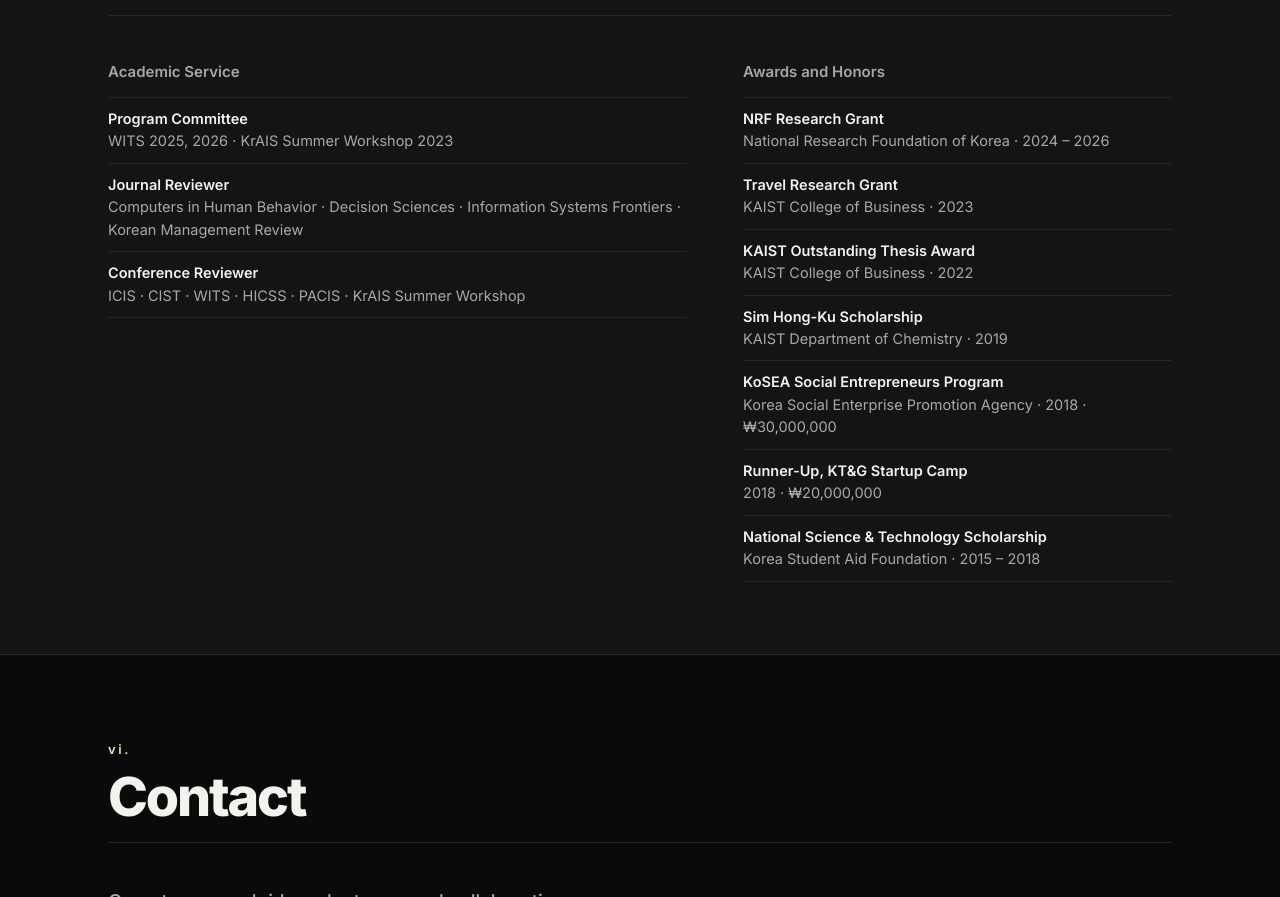
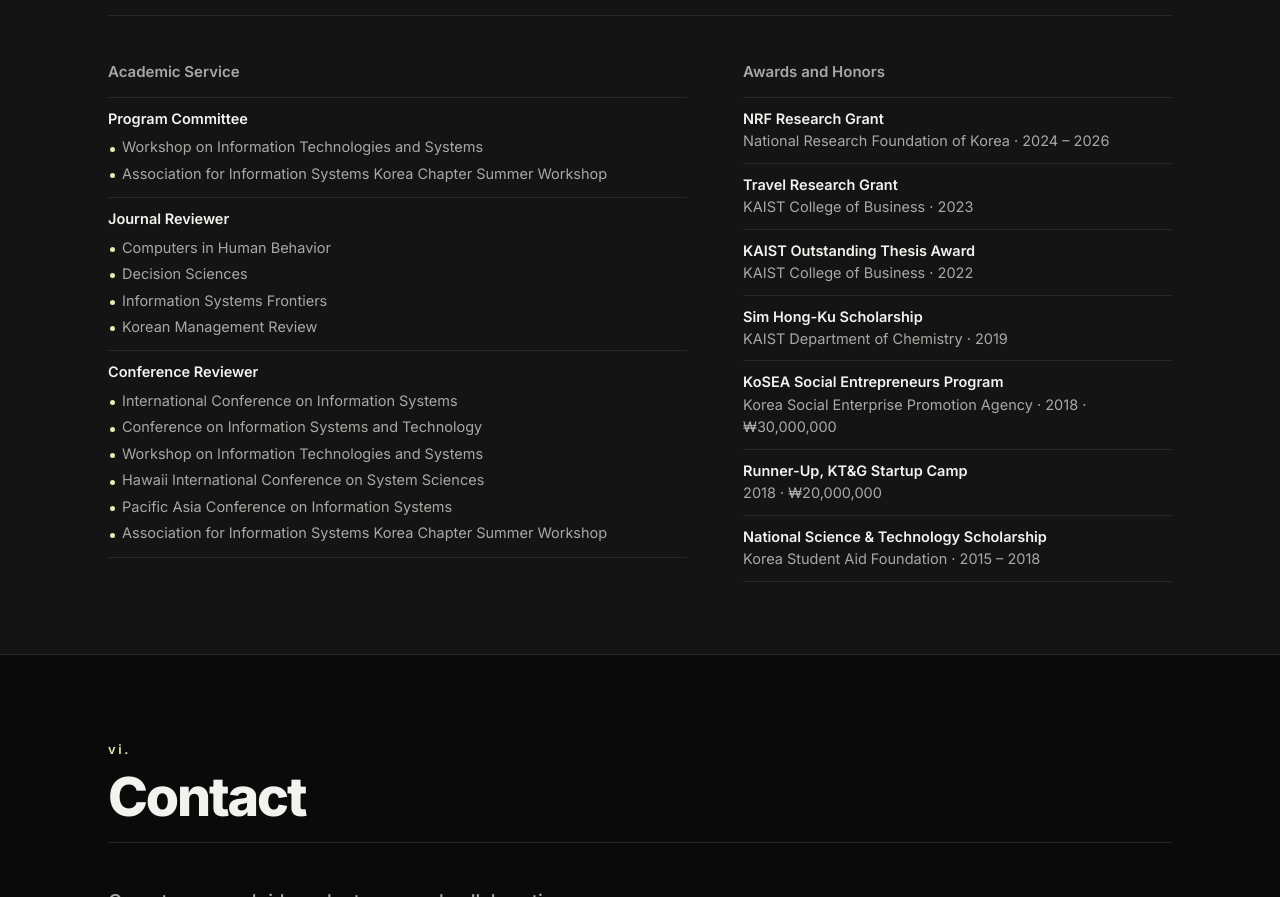
Before and after one commit to kwonsoonjae/kwonsoonjae.github.io, a plain HTML site: page index.html in a window 1280 px wide. Shown: the part 4906-5803 px from the top of the page. Drawn offline with Linux system fonts and the light colour scheme; no server answers; a web font is replaced by a local one.

Commit message:
Service: full conference names as bulleted lists, drop PC years

```diff
--- a/index.html
+++ b/index.html
@@ -246,6 +246,10 @@
   .rec-list .me { border-bottom: 1px solid var(--accent); }
   .rec-list em { font-style: normal; }
   .rec-list .chip { margin-left: 6px; vertical-align: 1px; }
+  .rec-sub { list-style: none; margin-top: 4px; }
+  .rec-sub li { position: relative; padding: 2px 0 2px 14px; border: 0; }
+  .rec-sub li:first-child { border-top: 0; }
+  .rec-sub li::before { content: ""; position: absolute; left: 2px; top: 0.85em; width: 5px; height: 5px; border-radius: 50%; background: var(--accent); }
   .rec-gap { margin-top: 34px; }
 
   /* ---------- contact ---------- */
@@ -907,9 +911,9 @@
       <div>
         <div class="rec-label">Academic Service</div>
         <ul class="rec-list stag">
-          <li><strong>Program Committee</strong><br>WITS 2025, 2026&nbsp;· KrAIS Summer Workshop 2023</li>
-          <li><strong>Journal Reviewer</strong><br>Computers in Human Behavior&nbsp;· Decision Sciences&nbsp;· Information Systems Frontiers&nbsp;· Korean Management Review</li>
-          <li><strong>Conference Reviewer</strong><br>ICIS&nbsp;· CIST&nbsp;· WITS&nbsp;· HICSS&nbsp;· PACIS&nbsp;· KrAIS Summer Workshop</li>
+          <li><strong>Program Committee</strong><ul class="rec-sub"><li>Workshop on Information Technologies and Systems</li><li>Association for Information Systems Korea Chapter Summer Workshop</li></ul></li>
+          <li><strong>Journal Reviewer</strong><ul class="rec-sub"><li>Computers in Human Behavior</li><li>Decision Sciences</li><li>Information Systems Frontiers</li><li>Korean Management Review</li></ul></li>
+          <li><strong>Conference Reviewer</strong><ul class="rec-sub"><li>International Conference on Information Systems</li><li>Conference on Information Systems and Technology</li><li>Workshop on Information Technologies and Systems</li><li>Hawaii International Conference on System Sciences</li><li>Pacific Asia Conference on Information Systems</li><li>Association for Information Systems Korea Chapter Summer Workshop</li></ul></li>
         </ul>
       </div>
       <div>
```
